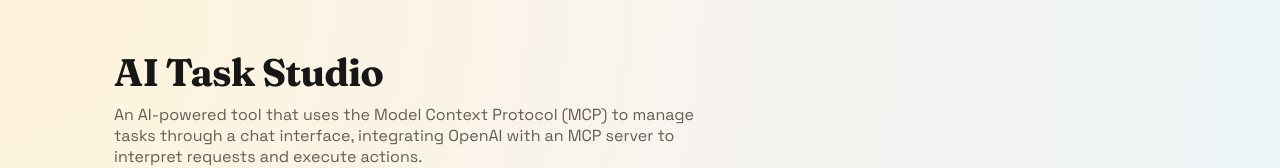
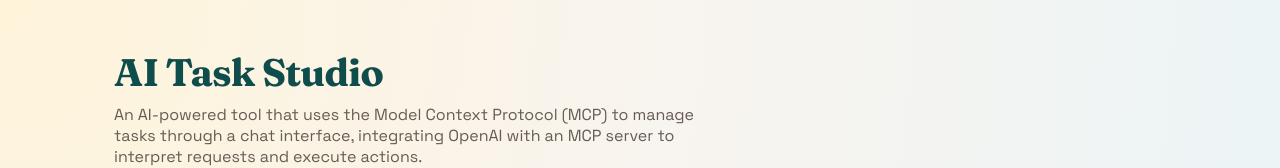
Before and after one commit to rolandjlevy/mcp-playground, a website: page index.html in a window 1280 px wide. Shown: the top 168 px of the page. Drawn offline with Linux system fonts and the light colour scheme; no server answers.

Commit message:
changed title colour to dark green

```diff
--- a/public/styles.css
+++ b/public/styles.css
@@ -47,6 +47,7 @@
   font-family: 'Fraunces', serif;
   font-size: clamp(2rem, 3vw, 2.8rem);
   letter-spacing: -0.02em;
+  color: var(--forest);
 }
 
 header p {
```
